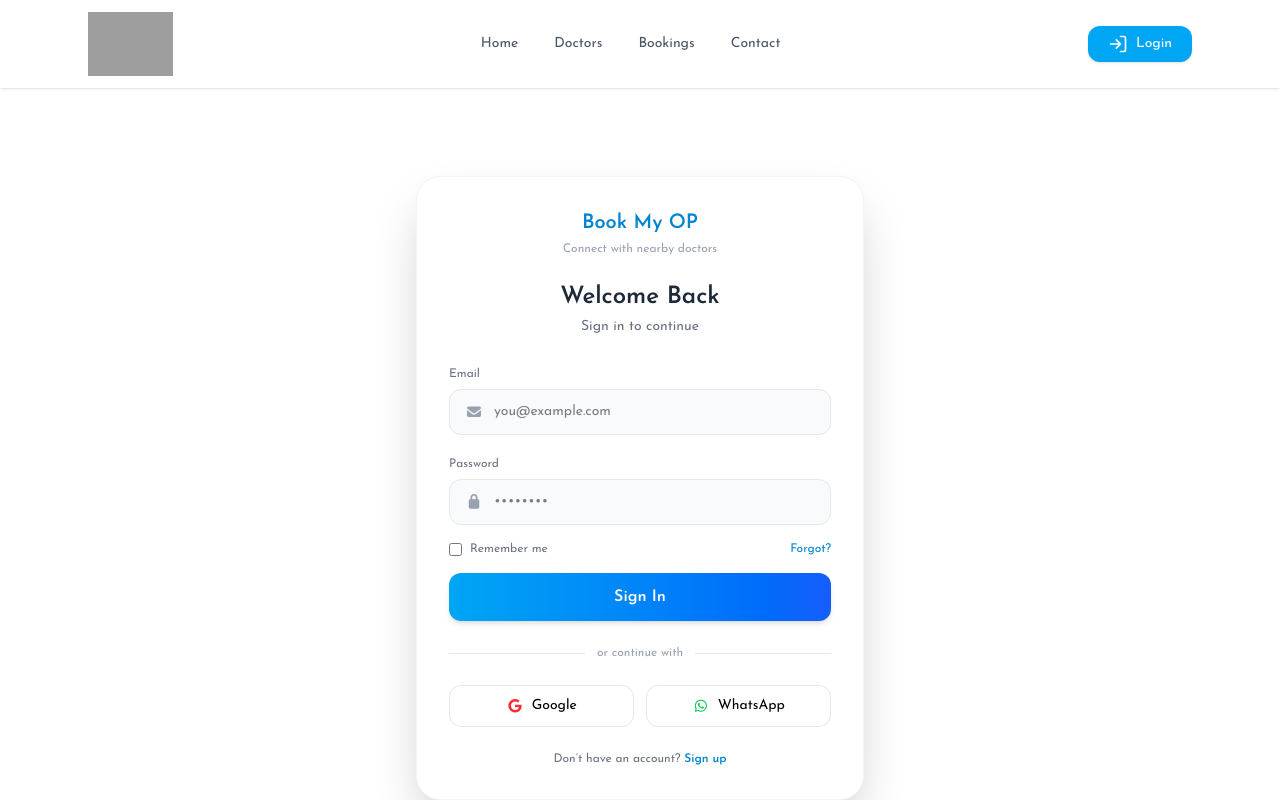
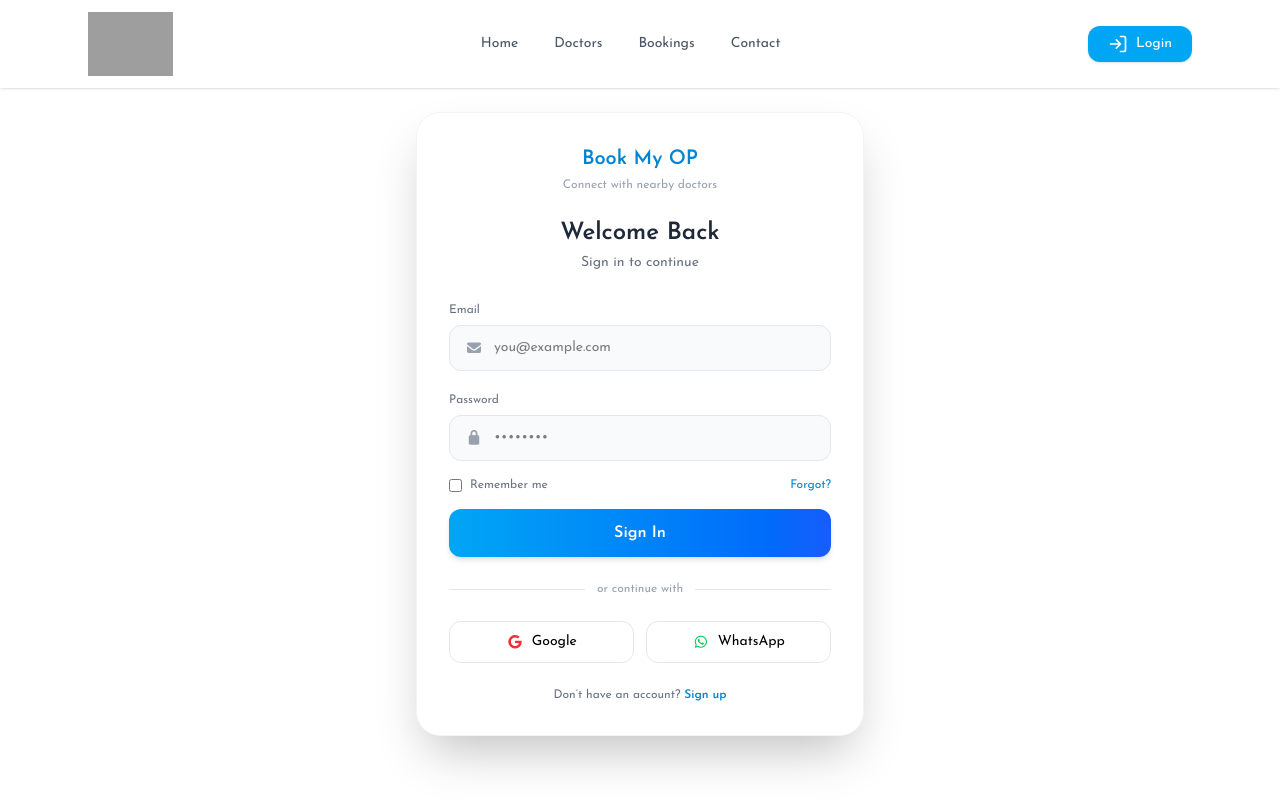
Before and after one commit to abhinavdeveloperiz/bookyourop, a React (Vite) app: page /login in a window 1280 px wide. Shown: the top 800 px of the page. Built offline with nearby package versions, Linux system fonts and the light colour scheme; grey boxes are pictures that could not be loaded.

Commit message:
updated login page

```diff
--- a/src/pages/user/login.jsx
+++ b/src/pages/user/login.jsx
@@ -4,7 +4,7 @@ export default function Login() {
   return (
     <div className="h-[100vh]  bg-white flex items-center justify-center px-4">
       {/* Card */}
-      <div className="relative w-full max-w-md bg-white rounded-3xl shadow-2xl border border-gray-100 p-8">
+      <div className="relative w-full max-w-md bg-white rounded-3xl shadow-2xl border -mt-32 border-gray-100 p-8">
         {/* Brand */}
         <div className="text-center mb-6">
           <h1 className="text-xl font-bold text-sky-600">Book My OP</h1>
```
